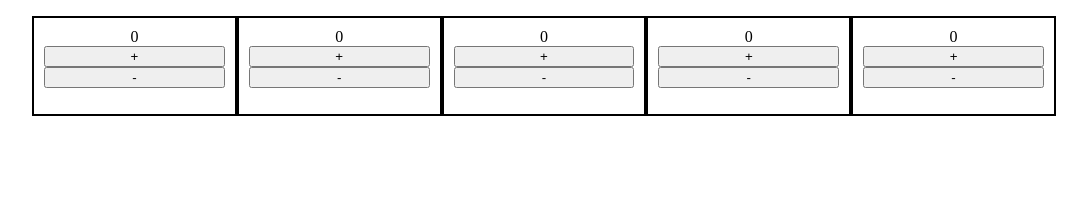
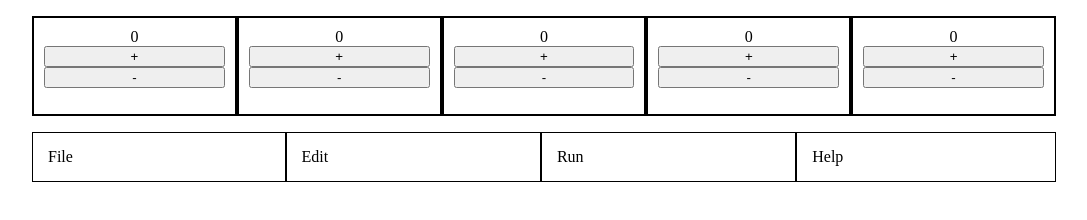
Before and after one commit to kholehk/FrontEndPro, a plain HTML site: page lab12/index.html in a window 1280 px wide. Shown: the whole page, without its empty margins (96-1183 px from the left). Drawn offline with Linux system fonts and the light colour scheme.

Commit message:
Add menu

```diff
--- a/lab12/index.html
+++ b/lab12/index.html
@@ -9,9 +9,18 @@
 <body>
    <main>
       <div class="wrapper">
-
       </div>
    </main>
+   <footer>
+      <nav class="wrapper">
+         <ul class="menu">
+            <li class="menu_item">File</li>
+            <li class="menu_item">Edit</li>
+            <li class="menu_item">Run</li>
+            <li class="menu_item">Help</li>
+         </ul>
+      </nav>
+   </footer>
    <script src="src/khoroshykh.lab12.1.js"></script>
    <script src="src/khoroshykh.lab12.2.js"></script>
 </body>
--- a/lab12/styles/style.css
+++ b/lab12/styles/style.css
@@ -25,3 +25,16 @@
 .counters_value {
    text-align: center;
 }
+
+.menu {
+   display: flex;
+   padding: 0;
+}
+
+.menu_item {
+   display: flex;
+   flex: auto;
+   list-style: none;
+   padding: 15px;
+   border: 1px solid black;
+}
```
